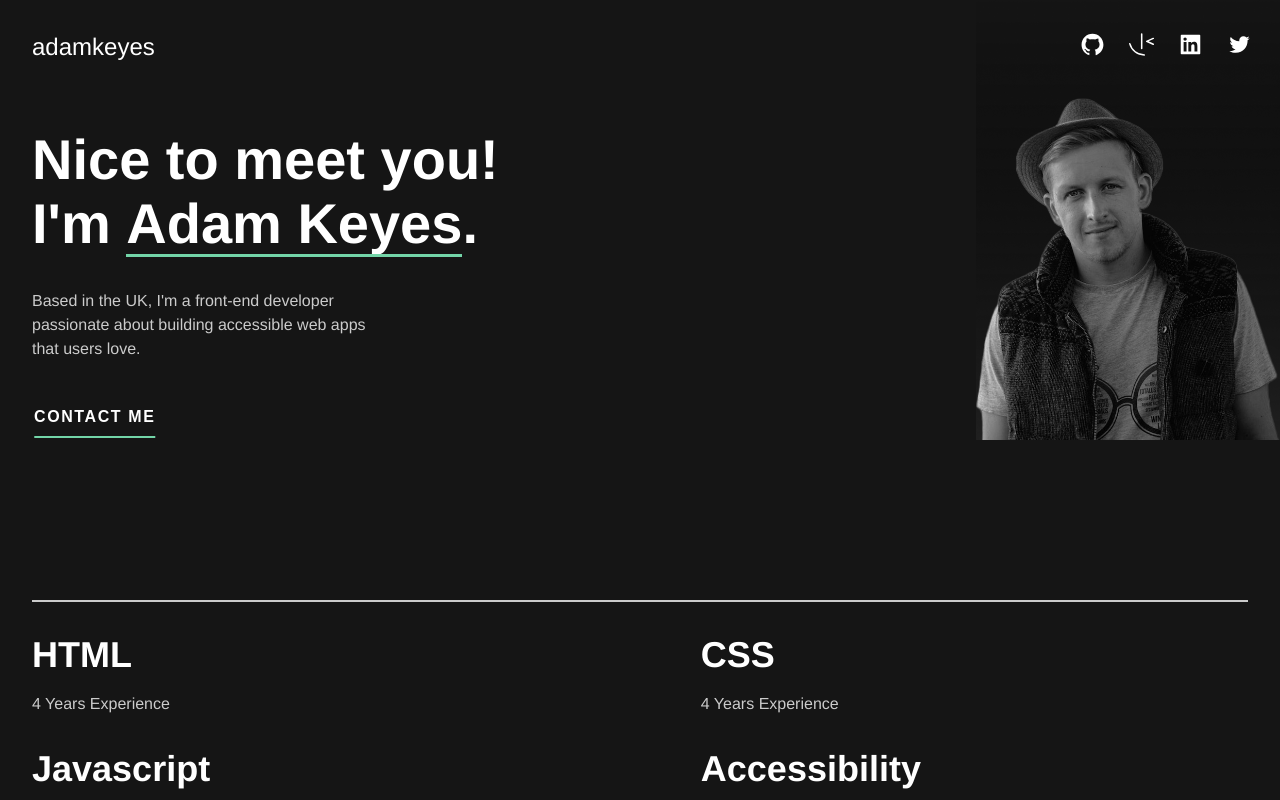
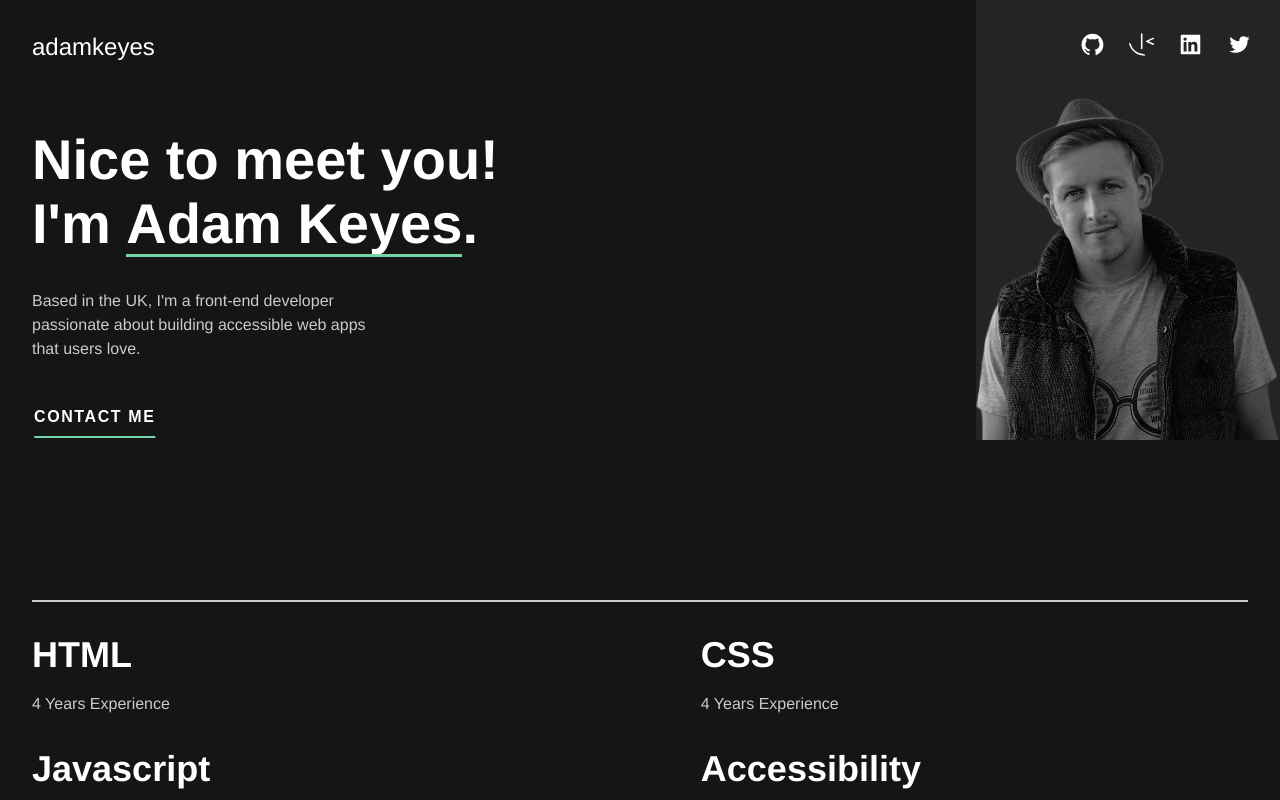
Before and after one commit to FOWMind/developer-portfolio, a React (Vite) app: page / in a window 1280 px wide. Shown: the top 800 px of the page. Built offline with nearby package versions, Linux system fonts and the light colour scheme; a web font is replaced by a local one.

Commit message:
change presentation image and its background

```diff
--- a/src/components/Presentation.tsx
+++ b/src/components/Presentation.tsx
@@ -38,9 +38,12 @@ const PresentationStyled = styled.section`
 const PresentationImage = styled(Image)`
   max-width: 20rem;
   margin: 0 auto 2rem auto;
+  background: #202020 linear-gradient(180deg, transparent 0%, #202020 100%);
 
   @media screen and (min-width: ${tabletSize}) {
     margin-bottom: 0;
+    background-image: none;
+    background-color: #242424;
     position: absolute;
     top: 0;
     right: 0;
```
Also changed, not shown: src/assets/man-smiling.png.
